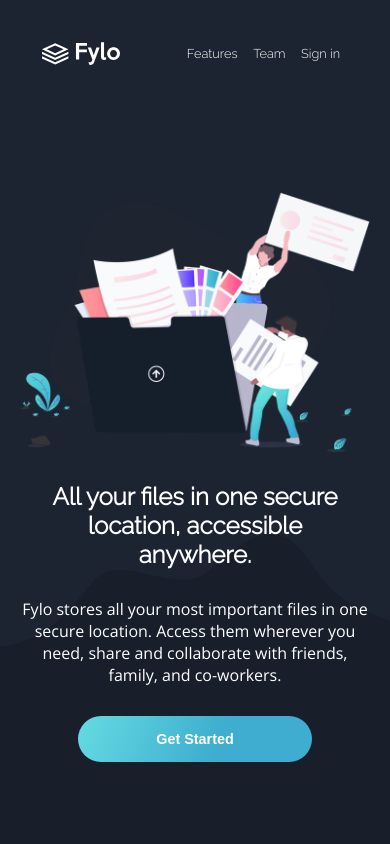
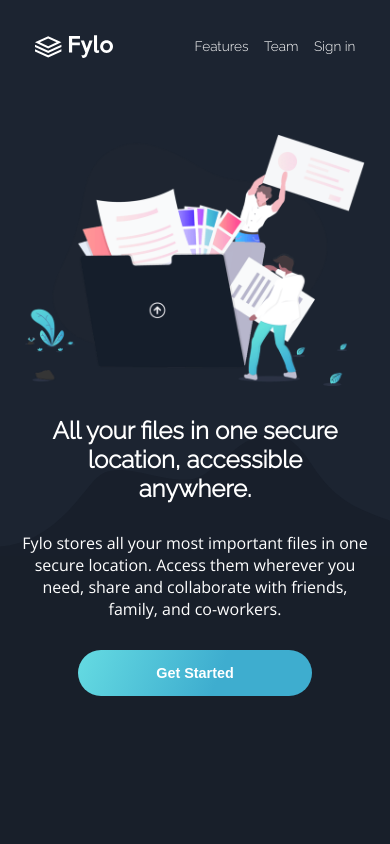
Before and after one commit to Issei20/dark-landing-page, a React (Create React App) app: page / in a window 390 px wide. Shown: the top 844 px of the page. Built offline with nearby package versions, Linux system fonts and the light colour scheme.

Commit message:
fix responsiv nav bar and gap between sections

```diff
--- a/src/components/Core.js
+++ b/src/components/Core.js
@@ -77,8 +77,7 @@ function Core() {
      <div className="container-announce">
        <img className="illustrationStay" src={illustrationStay} alt="people chat"></img>
         <div className="container-text-feat">
-          <h1>Stay productive,
-            wherever you are</h1>
+          <h1>Stay productive, wherever you are</h1>
           <p>Never let location be an issue when accessing your files. Fylo has you
             covered for all of your file storage needs.</p>
           <p>Securely share files and folders with friends, family and colleagues for live
--- a/src/components/styles/core.css
+++ b/src/components/styles/core.css
@@ -266,12 +266,13 @@ p {
 
     }
     .container-core {
-        grid-template-rows: 0.55fr 1fr 0.5fr 0.7fr;
-        gap: 15vh;
+        grid-template-rows: 0.5fr 1fr 0.5fr 0.7fr;
+        gap: 14vh;
     }
     .container-intro {
         max-width: 100vw;
-        height: 65vh;
+        height: 55vh;
+
     }
 
     .container-intro > h1 {
@@ -305,7 +306,6 @@ p {
 
     .container-features {
         grid-template-columns: 1fr;
-
         gap: 15vh;
     }
 
@@ -332,13 +332,17 @@ p {
     .container-text-feat {
         display: flex;
         flex-wrap: wrap;
-        width: 80vw;
+        width: 85vw;
+    }
+
+    .container-text-feat > h1 {
+        font-size: 1.2rem;
     }
 
     .container-announce {
         flex-direction: column;
         max-width: 100vw;
-        gap: 2vh;
+        gap: 5vh;
     }
 
     .illustrationStay {
@@ -346,8 +350,8 @@ p {
     }
 
     .illu-people {
-        max-width: 90vw;
-        margin-top: 10vh;
+        max-width: 87vw;
+        margin-top: 5vh;
     }
 
     .containerEarly {
--- a/src/components/styles/navBar.css
+++ b/src/components/styles/navBar.css
@@ -3,10 +3,11 @@
 .nav-container {
     display: flex;
     justify-content: space-between;
-    padding: 5vh;
+    padding: 6vh;
     font-family: 'Raleway', sans-serif;
     background:hsl(217, 28%, 15%);
     align-items: center;
+    font-size: 1rem;
 }
 
 .nav-list {
@@ -14,7 +15,6 @@
     list-style: none;
     gap: 2vw;
     color: white;
-    margin-right: 2vw;
     cursor: pointer;
 }
 
@@ -26,11 +26,12 @@
 @media (max-width: 1200px) {
     .nav-container {
         align-items: center;
+        padding: 4.1vh;
     }
 
     .nav-list {
         gap: 4vw;
-        font-size: 0.8rem;
+        font-size: 0.85rem;
     }
 
     .logoNav {
```
Also changed, not shown: 6 other files (tests, documents, lock files or other folders).
